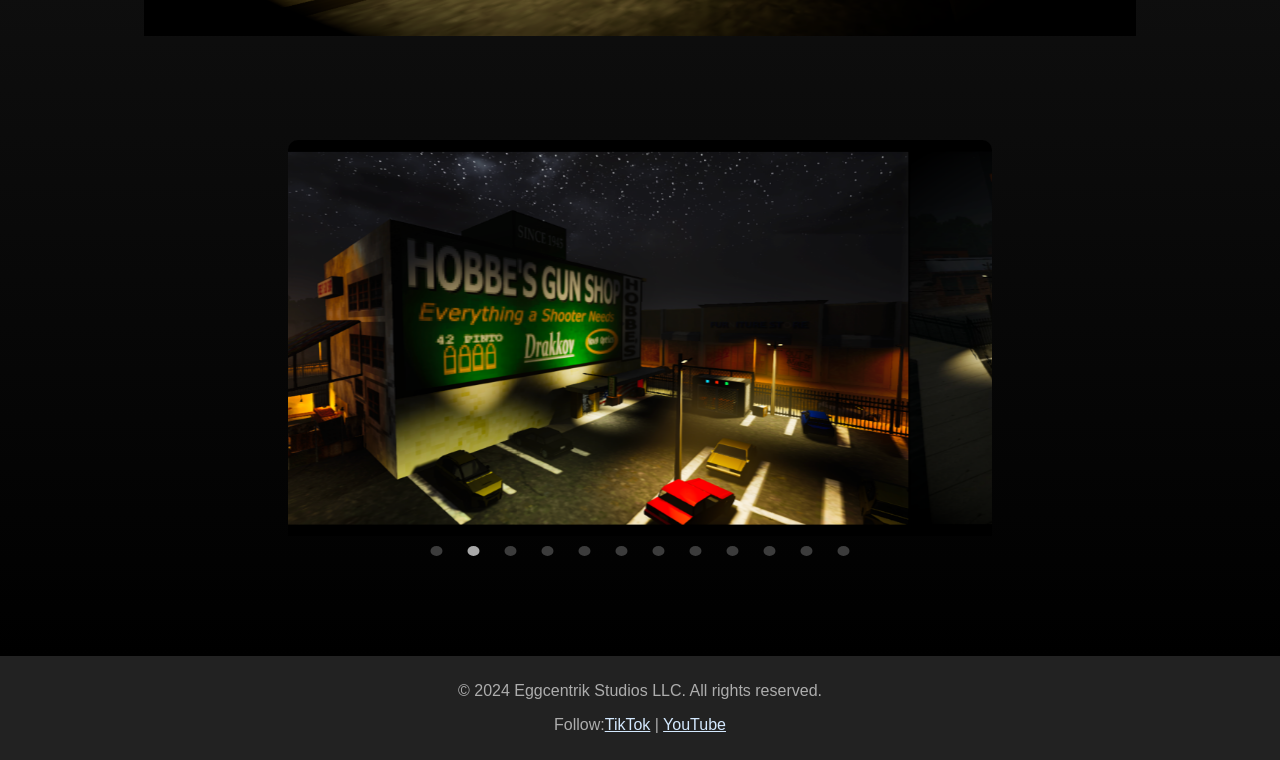
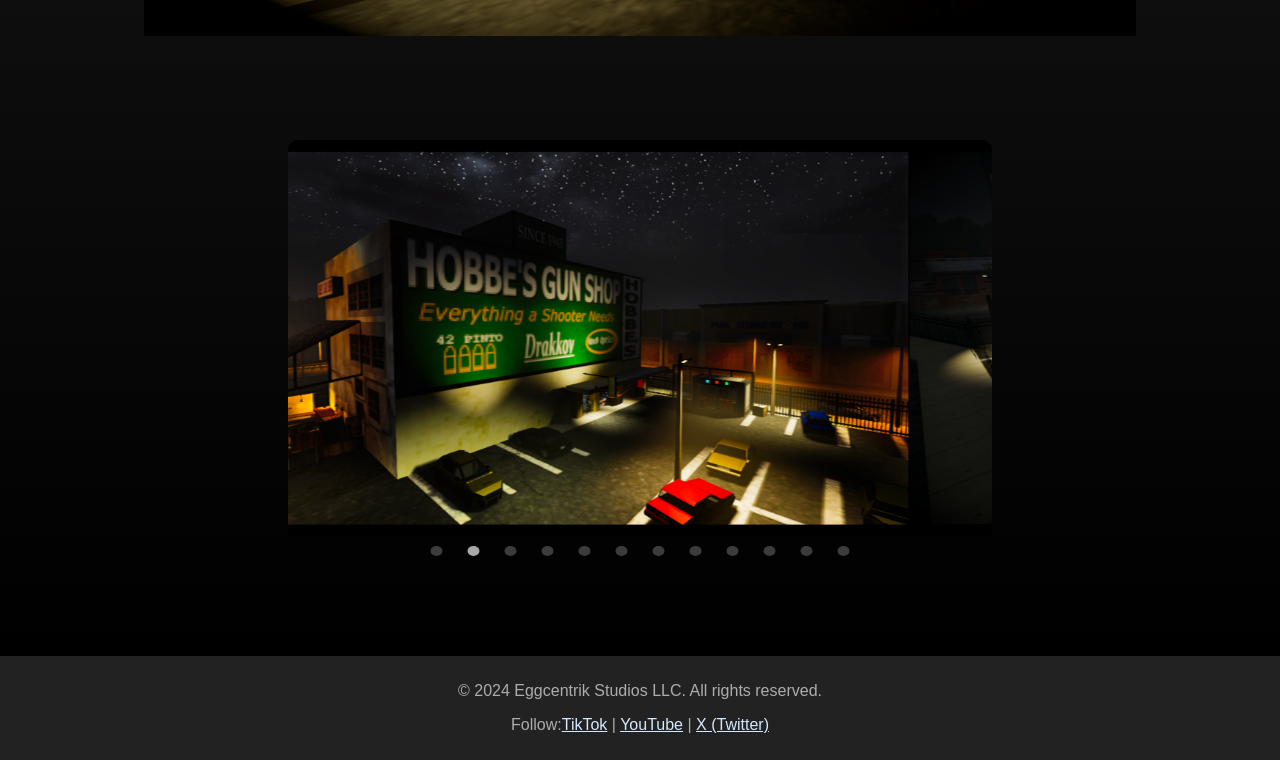
Before and after one commit to julzOnTheHub/eggcentrikstudiossite, a React (Create React App) app in the folder eggcentrik-studios/: page / in a window 1280 px wide. Shown: the part 790-1550 px from the top of the page. Built offline with nearby package versions, Linux system fonts and the light colour scheme.

Commit message:
Added twitter link

```diff
--- a/eggcentrik-studios/src/App.js
+++ b/eggcentrik-studios/src/App.js
@@ -19,6 +19,10 @@ function App() {
                     <a href="https://www.youtube.com/@eggcentrikstudios" className="social-link">
                         YouTube
                     </a>
+                    {' | '}
+                    <a href="https://x.com/eggcentrik" className="social-link">
+                        X (Twitter)
+                    </a>
                 </p>
             </footer>
         </div>
```
